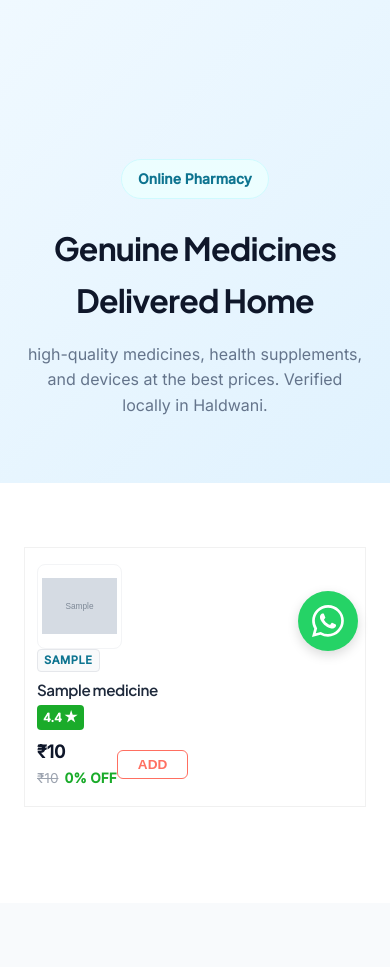
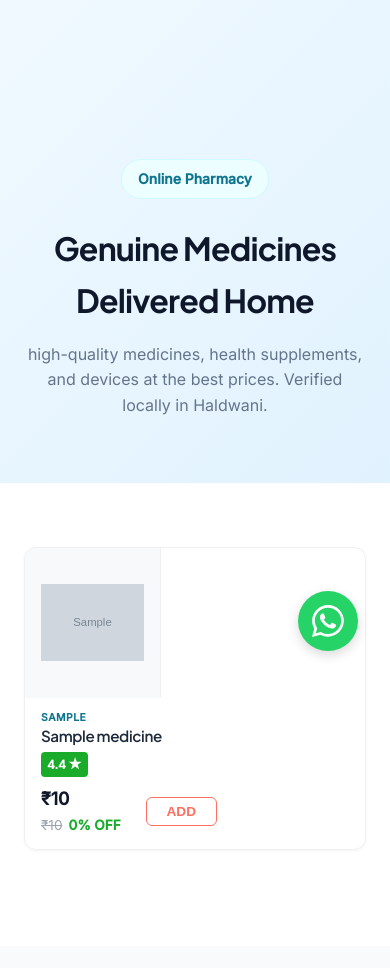
Before and after one commit to Cold-artist/jams-homecare, a Flask app: page /pharmacy in a window 390 px wide. Shown: the part 161-1129 px from the top of the page. Run offline with Flask 3, Linux system fonts and the light colour scheme; tables that the repository leaves empty hold one stand-in row (values such as "Sample post"); grey boxes marked "Sample" are stand-in pictures.

Commit message:
style: implement full-block image layout for mobile pharmacy

```diff
--- a/templates/pharmacy.html
+++ b/templates/pharmacy.html
@@ -171,86 +171,93 @@
         .glass-card {
             display: flex;
             flex-direction: row;
-            align-items: flex-start;
-            /* Align Top */
+            align-items: stretch;
+            /* Full Height Stretch */
             height: auto !important;
-            min-height: 140px;
-            padding: 16px 12px !important;
-            border-radius: 0;
-            /* Rectangular List Items */
-            box-shadow: none;
-            border-bottom: 1px solid #f0f0f0;
-            /* Separator Line */
+            min-height: 150px;
+            /* Taller for better proportion */
+            padding: 0 !important;
+            /* No padding on card itself */
+            border-radius: 12px;
+            /* Smooth corners */
+            box-shadow: 0 1px 3px rgba(0, 0, 0, 0.05);
+            border: 1px solid #f0f0f0;
             width: 100%;
             margin: 0;
+            overflow: hidden;
+            /* Clip image corners */
         }
 
-        /* 1. Left Side: Image Container */
+        /* 1. Left Side: Full Block Image (40%) */
         .glass-card div[style*="height: 140px"] {
-            width: 85px !important;
-            height: 85px !important;
-            min-width: 85px;
-            margin-right: 14px;
-            border-radius: 8px;
-            background: #fff !important;
-            /* Clean White BG */
-            border: 1px solid #f3f4f6;
-            /* Subtle Border */
-            padding: 4px;
+            width: 40% !important;
+            min-width: 40% !important;
+            height: auto !important;
+            min-height: 150px;
+            /* Match card min-height */
+            margin: 0 !important;
+            border-radius: 0 !important;
+            /* Square edges inside card */
+            background: #f8f9fa !important;
+            /* Light Gray Block */
+            border: none;
+            border-right: 1px solid #f0f0f0;
+            padding: 10px;
+            /* Breathing room for image inside block */
             display: flex;
             align-items: center;
             justify-content: center;
         }
 
         .glass-card img {
-            max-width: 100% !important;
-            max-height: 100% !important;
+            max-width: 90% !important;
+            max-height: 90% !important;
+            width: auto;
+            height: auto;
             object-fit: contain;
+            mix-blend-mode: multiply;
+            /* Better blend on gray bg if white image */
         }
 
-        /* 2. Right Side: Content Column */
+        /* 2. Right Side: Content Column (60%) */
         .glass-card div[style*="padding: 1.5rem"] {
-            padding: 0 !important;
+            padding: 12px 12px 12px 16px !important;
+            width: 60%;
             flex: 1;
             display: flex;
             flex-direction: column;
-            justify-content: flex-start;
+            justify-content: space-between;
+            /* Spread content out */
             position: relative;
-            min-height: 90px;
-            /* Ensure height for spacing */
+            min-height: 150px;
         }
 
-        /* Title - Bold & Clear */
+        /* Title - Clean & Professional */
         .glass-card h3 {
             font-size: 0.95rem !important;
-            line-height: 1.35 !important;
-            color: #1f2937;
+            line-height: 1.3 !important;
+            color: #111827;
             font-weight: 600;
-            margin-bottom: 4px !important;
+            margin-bottom: 6px !important;
             display: -webkit-box;
             -webkit-line-clamp: 2;
             line-clamp: 2;
-            /* Standard Property */
+            /* Standard */
             -webkit-box-orient: vertical;
             overflow: hidden;
             text-overflow: ellipsis;
-            max-width: 100%;
         }
 
-        /* Category - Professional Tag Style */
+        /* Category Tag */
         .glass-card div[style*="font-size: 0.8rem"] {
-            font-size: 0.7rem !important;
+            font-size: 0.65rem !important;
             color: #6b7280;
             text-transform: uppercase;
             letter-spacing: 0.5px;
-            margin-bottom: 8px !important;
-            font-weight: 500;
-            display: inline-block;
-            background: #f9fafb;
-            padding: 2px 6px;
-            border-radius: 4px;
-            border: 1px solid #e5e7eb;
-            width: fit-content;
+            margin-bottom: auto !important;
+            /* Push title/price down */
+            font-weight: 600;
+            display: block;
         }
 
         /* Description Hidden on Mobile */
```
